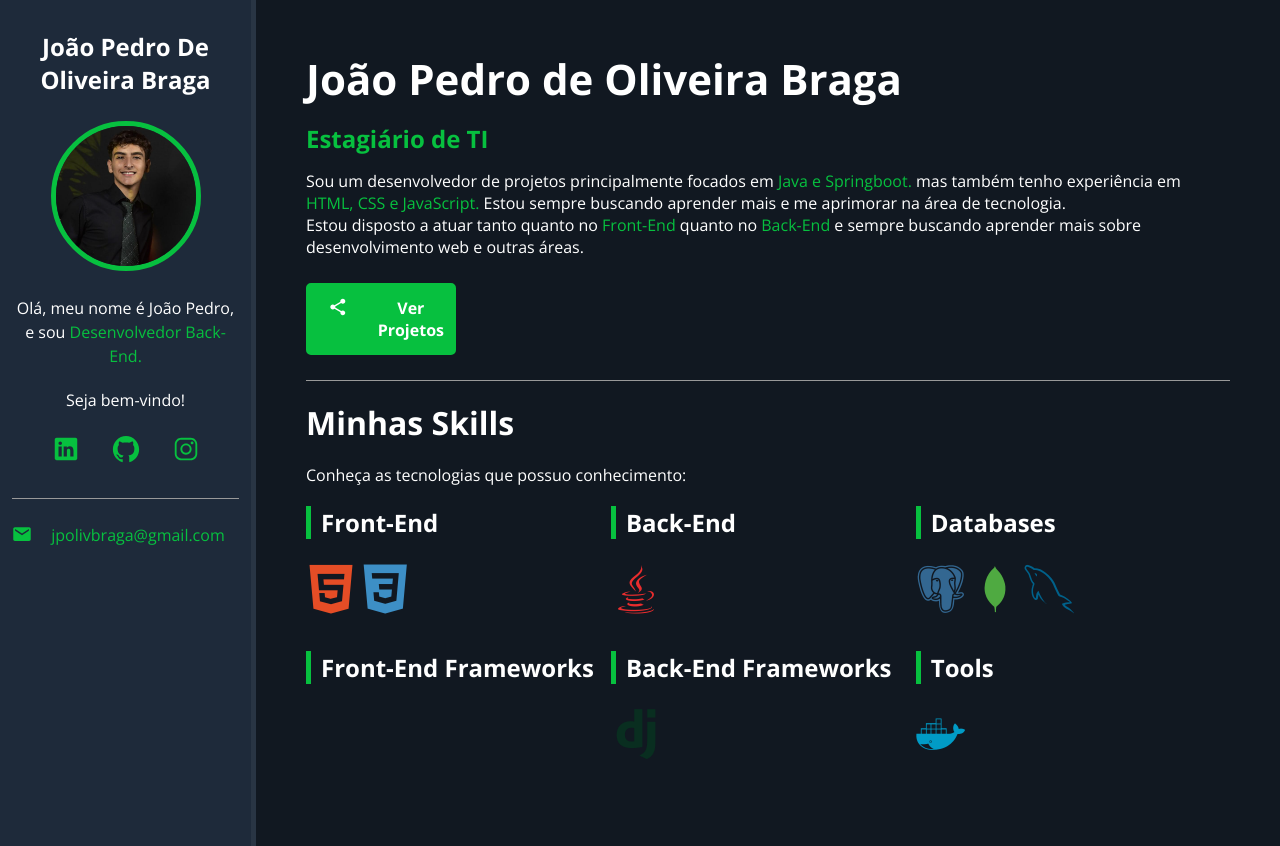
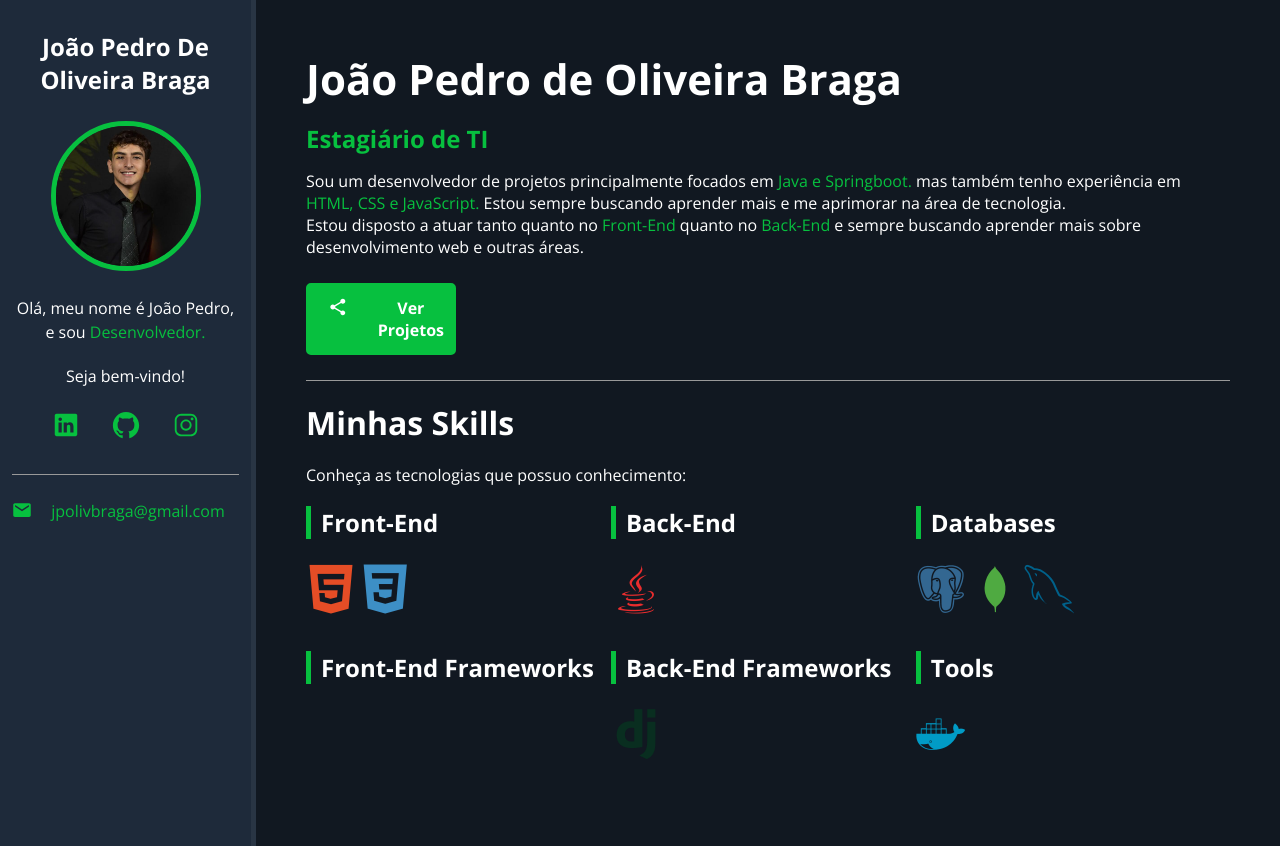
Before and after one commit to jpolivbraga/jpolivbraga.github.io, a plain HTML site: page index.html in a window 1280 px wide. Drawn offline with nearby package versions, Linux system fonts and the light colour scheme.

Commit message:
Enviando o portifólio completo 2.0  12-04

```diff
--- a/index.html
+++ b/index.html
@@ -21,7 +21,7 @@
     <aside id="bio-container">
         <h2>João Pedro De Oliveira Braga</h2>
         <img id="bio-img" src="img/profile.png" alt="João Pedro De Oliveira Braga">
-        <p>Olá, meu nome é João Pedro, e sou <span class="highlight">Desenvolvedor Back-End.</span>
+        <p>Olá, meu nome é João Pedro, e sou <span class="highlight">Desenvolvedor.</span>
 
         <p id="welcome">Seja bem-vindo!</p>
         <ul id="social-container">
```
